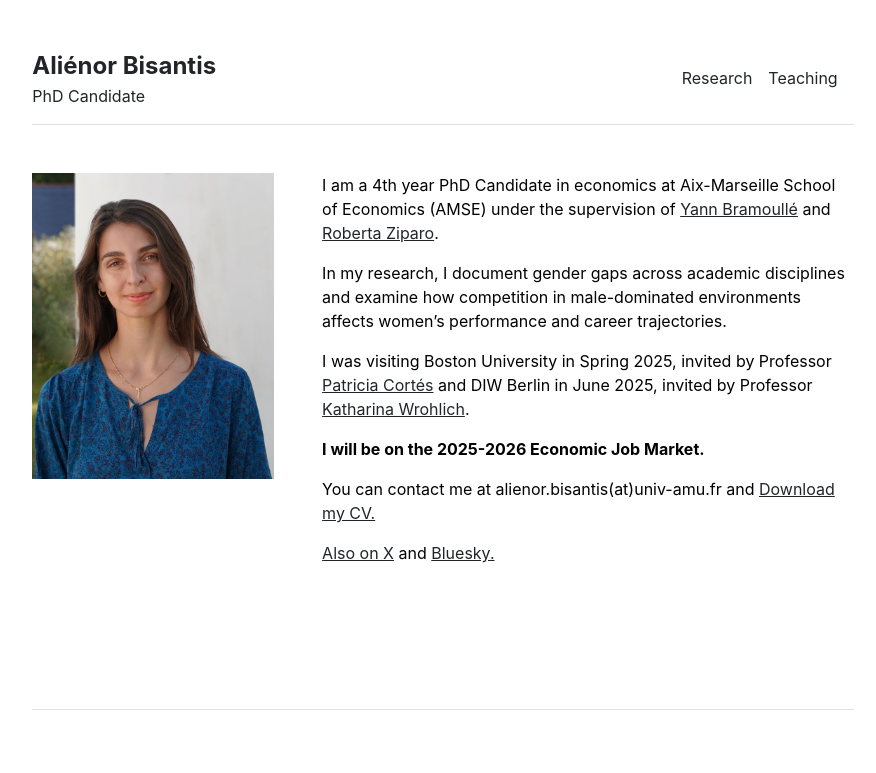
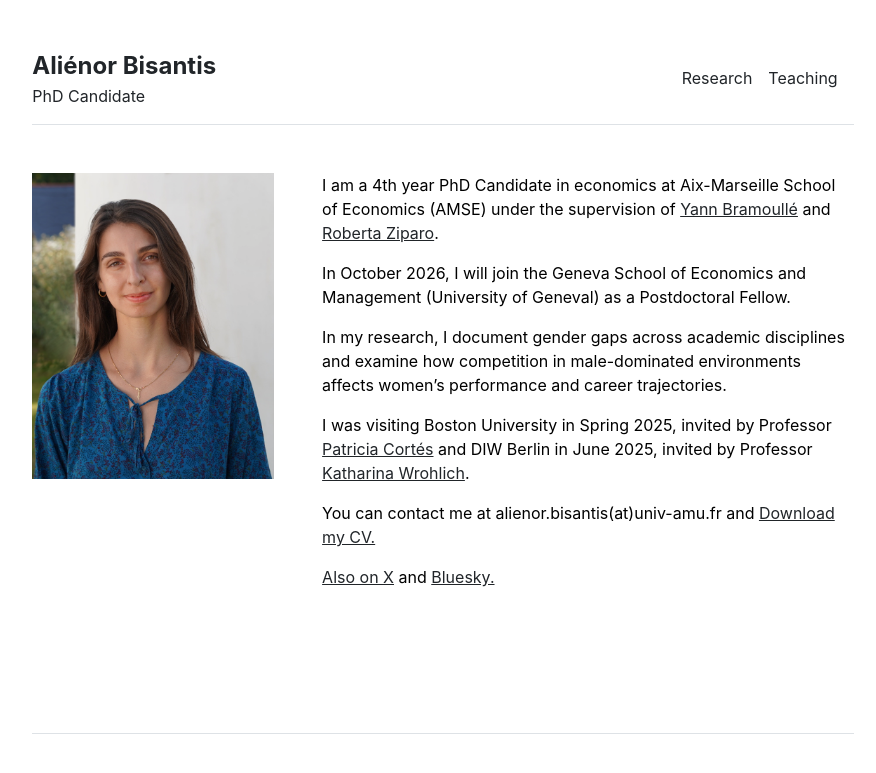
Before and after one commit to alienorbisantis/alienorbisantis.github.io, a Jekyll site: the page built from index.md, in a window 1280 px wide. Shown: the top 773 px of the page, without its empty margins (197-1073 px from the left). Built offline with Jekyll 4.4.1, drawn with Linux system fonts in a browser that asks for light colours.

Commit message:
Update index.md

```diff
--- a/index.md
+++ b/index.md
@@ -5,11 +5,11 @@ title: "Aliénor Bisantis"
 
 I am a 4th year PhD Candidate in economics at Aix-Marseille School of Economics (AMSE) under the supervision of [Yann Bramoullé](https://sites.google.com/site/bramoulley/)  and [Roberta Ziparo](https://sites.google.com/site/rziparo/).
 
+In October 2026, I will join the Geneva School of Economics and Management (University of Geneval) as a Postdoctoral Fellow.
+
 In my research, I document gender gaps across academic disciplines and examine how competition in male-dominated environments affects women's performance and career trajectories.
 
 I was visiting Boston University in Spring 2025, invited by Professor [Patricia Cortés](https://sites.google.com/site/pcortesbu/) and DIW Berlin in June 2025, invited by Professor [Katharina Wrohlich](https://scholar.google.de/citations?user=dJY35cYAAAAJ&hl=de).
-
-**I will be on the 2025-2026 Economic Job Market.**
 
 You can contact me at alienor.bisantis(at)univ-amu.fr and [Download my CV.]({{ site.github.url }}/assets//CVBISANTISAlienor_eng.pdf)
 
```
